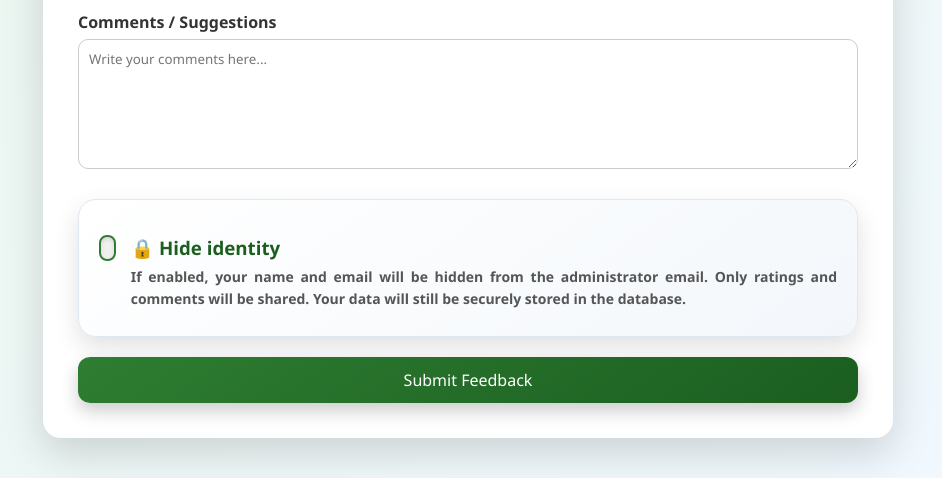
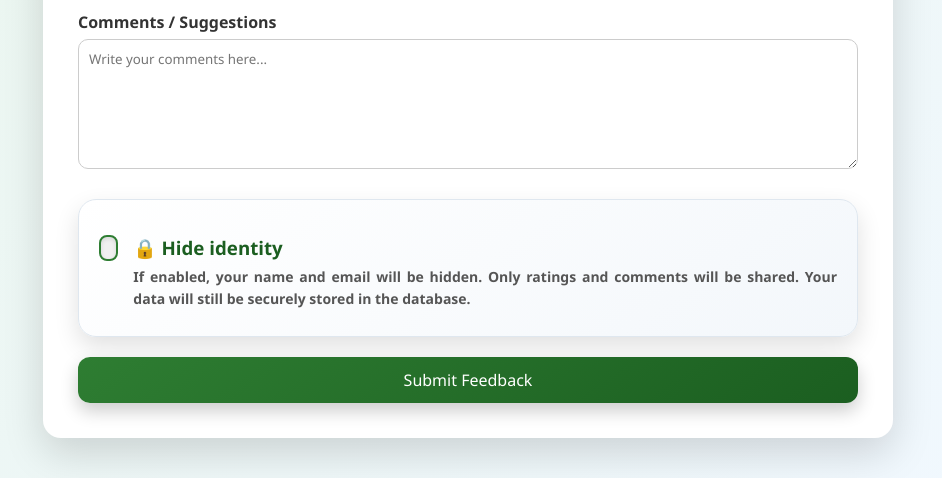
Before and after one commit to FatimaBatool55/IIUIFacultyFeedback, a Flask app: page /feedback in a window 1280 px wide. Shown: the part 757-1235 px from the top of the page, without its empty margins (172-1114 px from the left). Run offline with Flask 3, Linux system fonts and the light colour scheme; the visitor is signed in with stand-in values (Sample User, id 1).

Commit message:
Update index.html

```diff
--- a/templates/index.html
+++ b/templates/index.html
@@ -149,7 +149,7 @@
                     <h3>🔒 Hide identity</h3>
 
                     <p>
-                        If enabled, your name and email will be hidden from the administrator email.
+                        If enabled, your name and email will be hidden.
                         Only ratings and comments will be shared. Your data will still be securely stored in the database.
                     </p>
 
```
